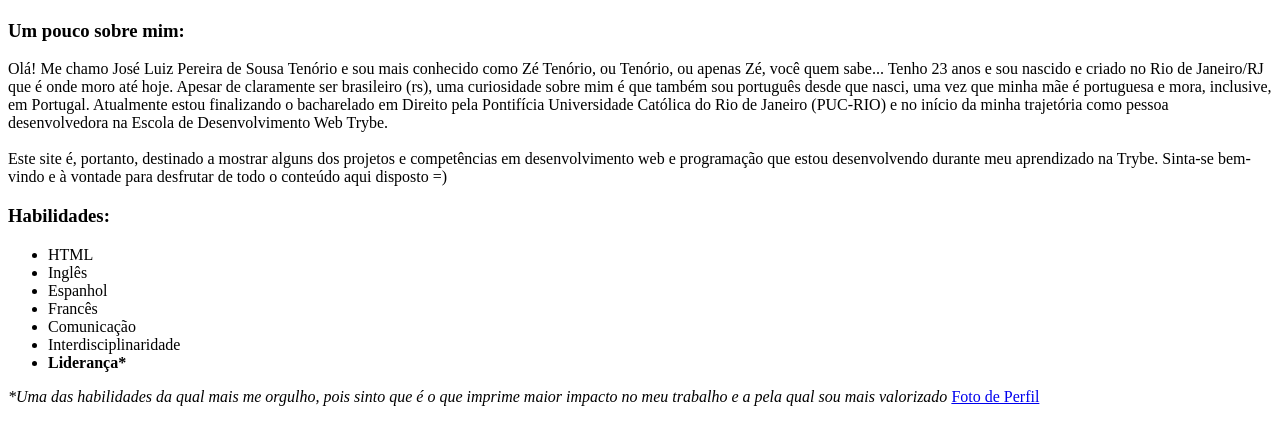
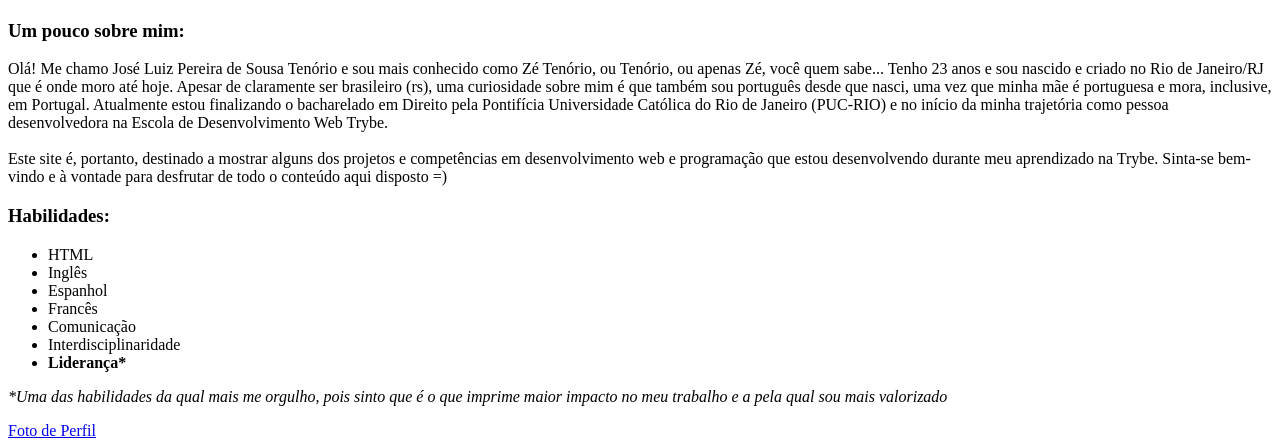
Before and after one commit to ze-tenorio/ze-tenorio.github.io, a plain HTML site: page index.html in a window 1280 px wide. Shown: the part 370-818 px from the top of the page. Drawn offline with Linux system fonts and the light colour scheme.

```diff
--- a/index.html
+++ b/index.html
@@ -21,7 +21,7 @@
         <li>Interdisciplinaridade</li>
         <li><strong>Liderança*</strong></li>
     </ul>
-    <em>*Uma das habilidades da qual mais me orgulho, pois sinto que é o que imprime maior impacto no meu trabalho e a pela qual sou mais valorizado</em>
+    <p><em>*Uma das habilidades da qual mais me orgulho, pois sinto que é o que imprime maior impacto no meu trabalho e a pela qual sou mais valorizado</em></p>
     <a href="#foto-perfil">Foto de Perfil</a>
 </body>
 </html>
```
